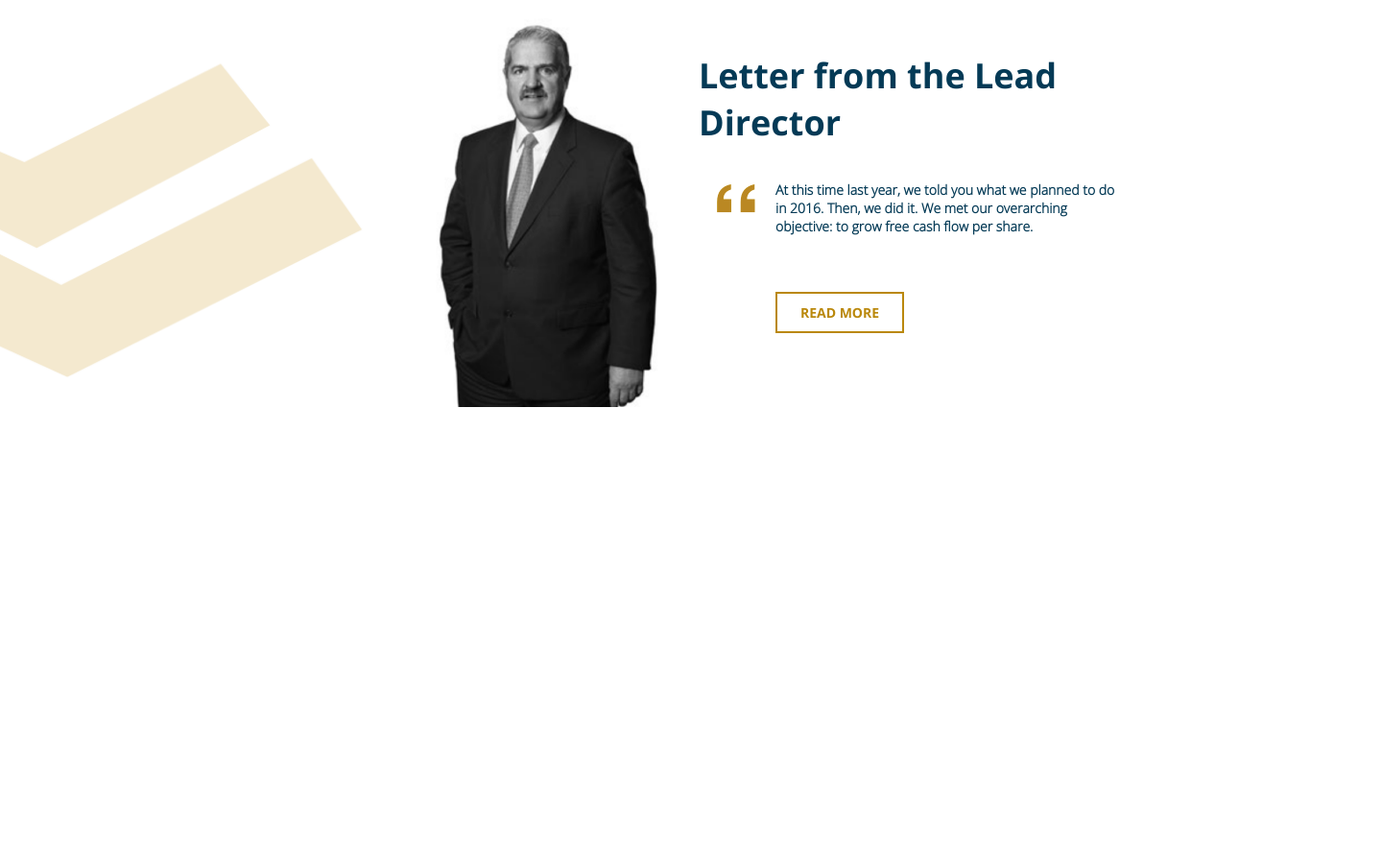
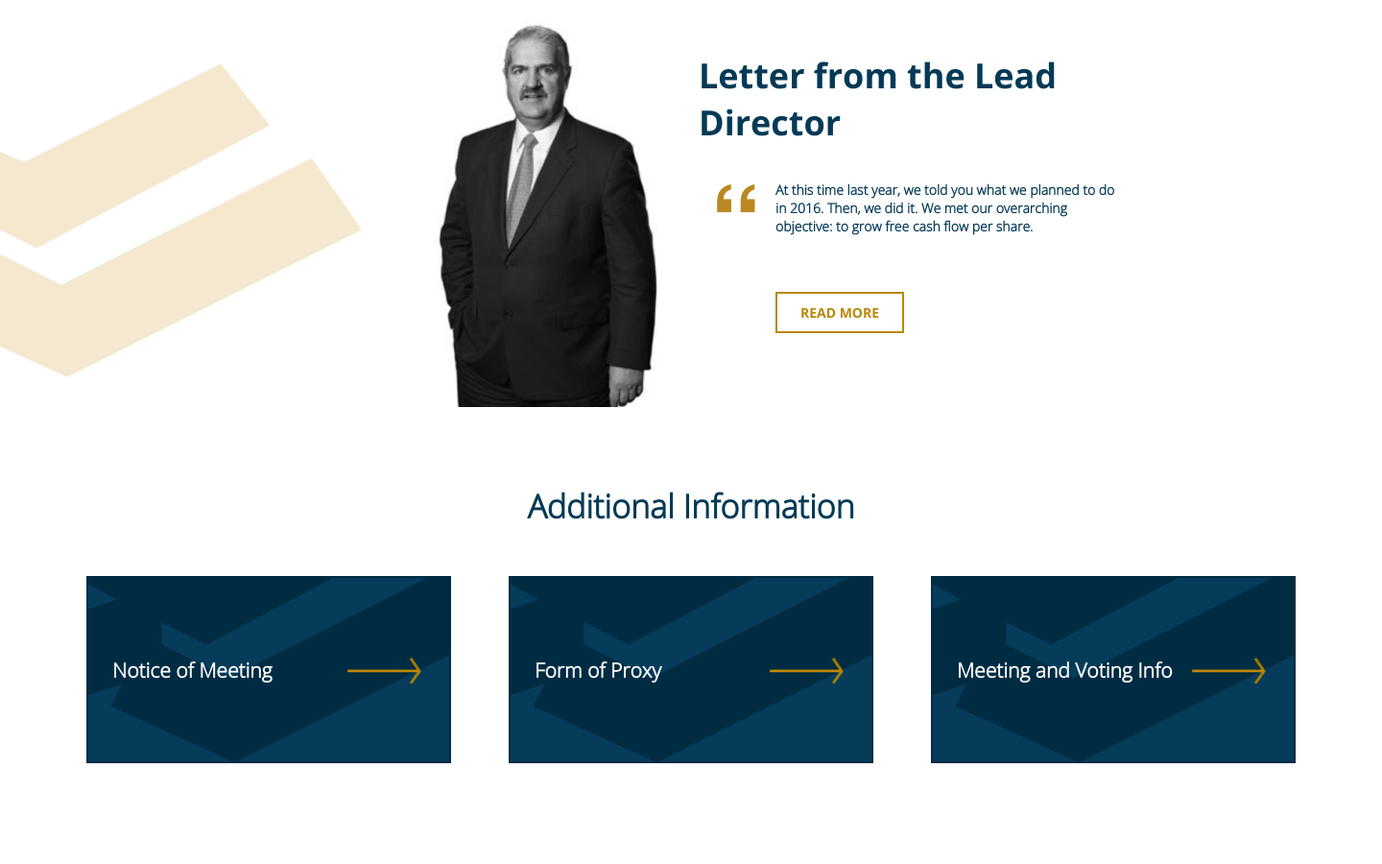
Before and after one commit to JKCodes/barrick-sample, a PHP site: page /index.html in a window 1440 px wide. Shown: the part 2236-3136 px from the top of the page at 96% size. Before the commit the page ends 2660 px from the top, so only its background shows below. Run offline with PHP 8.4, Linux system fonts and the light colour scheme.

Commit message:
finished additional information

```diff
--- a/css/styles.css
+++ b/css/styles.css
@@ -7,12 +7,6 @@
 @font-face {
   font-family: 'Open Sans Bold';
   src:url('fonts/open-sans.bold.ttf');
-  font-weight: normal;
-}
-
-@font-face {
-  font-family: 'Helvetica';
-  src:url('fonts/helvetica.ttf');
   font-weight: normal;
 }
 
@@ -484,3 +478,56 @@ header .button {
   border: solid 2px #ba880b;
   color: #ba880b;
 }
+
+/* additional info */
+
+#additional-info {
+  width: 1260px;
+  margin: 0 auto;
+  clear: both;
+}
+
+#additional-info h2 {
+  margin-top: 80px;
+  margin-bottom: 0px;
+  text-align: center;
+  font-size: 34px;
+  height: 46px;
+  color: #043a56;
+}
+
+.col_third {
+  display: block;
+  position: relative;
+  width: 380px;
+  margin: 50px 0 100px 0;
+  float: left;
+}
+
+.col_third + .col_third {
+  margin-left: 60px;
+}
+
+.col_third .barrick-background {
+  width: 380px;
+  height: 195px;
+}
+
+.col_third h3 {
+  position: absolute;
+  top: 84px;
+  left: 27px;
+  height: 24px;
+  font-size: 21px;
+  color: #fff;
+  margin: 0;
+}
+
+.col_third .arrow {
+  position: absolute;
+  top: 78px;
+  right: 20px;
+  width: 97px;
+  cursor: pointer;
+
+}
--- a/index.html
+++ b/index.html
@@ -148,6 +148,25 @@
         <img id="director-barrick-icon" class="section-icon" src="images/barrick-icon-other.png" alt="Icon" />
 
       </div>
+
+      <div id="additional-info">
+        <h2>Additional Information</h2>
+        <div class="col_third">
+          <img class="barrick-background" src="images/barrick-background.jpg" alt="Barrick Background" />
+          <h3>Notice of Meeting</h3>
+          <img class="arrow" src="images/arrow.png" />
+        </div>
+        <div class="col_third">
+          <img class="barrick-background" src="images/barrick-background.jpg" alt="Barrick Background" />
+          <h3>Form of Proxy</h3>
+          <img class="arrow" src="images/arrow.png" />
+        </div>
+        <div class="col_third">
+          <img class="barrick-background" src="images/barrick-background.jpg" alt="Barrick Background" />
+          <h3>Meeting and Voting Info</h3>
+          <img class="arrow" src="images/arrow.png" />
+        </div>
+      </div>
     </section>
   </body>
 </html>
```
Also changed, not shown: images/arrow.png (added).
